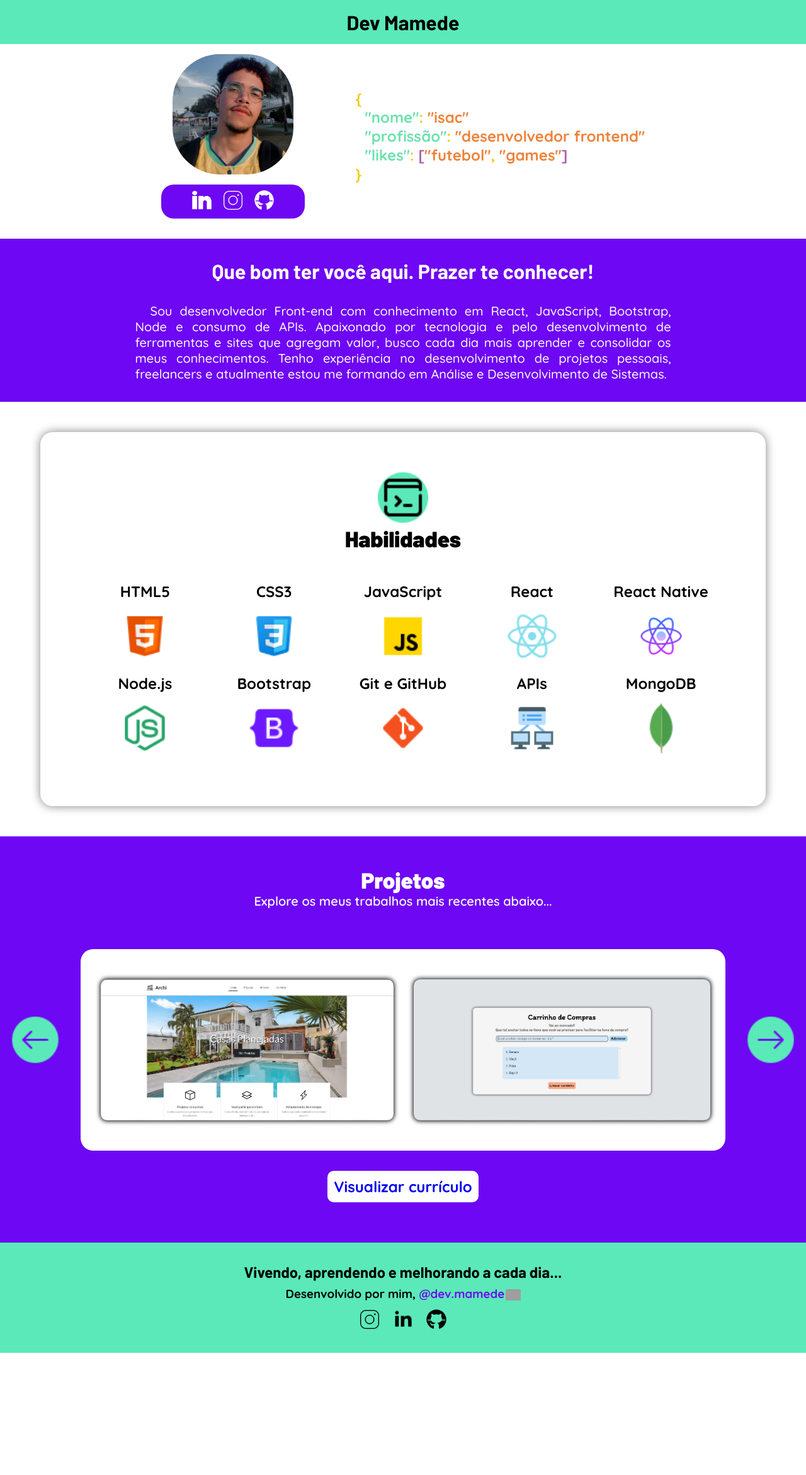
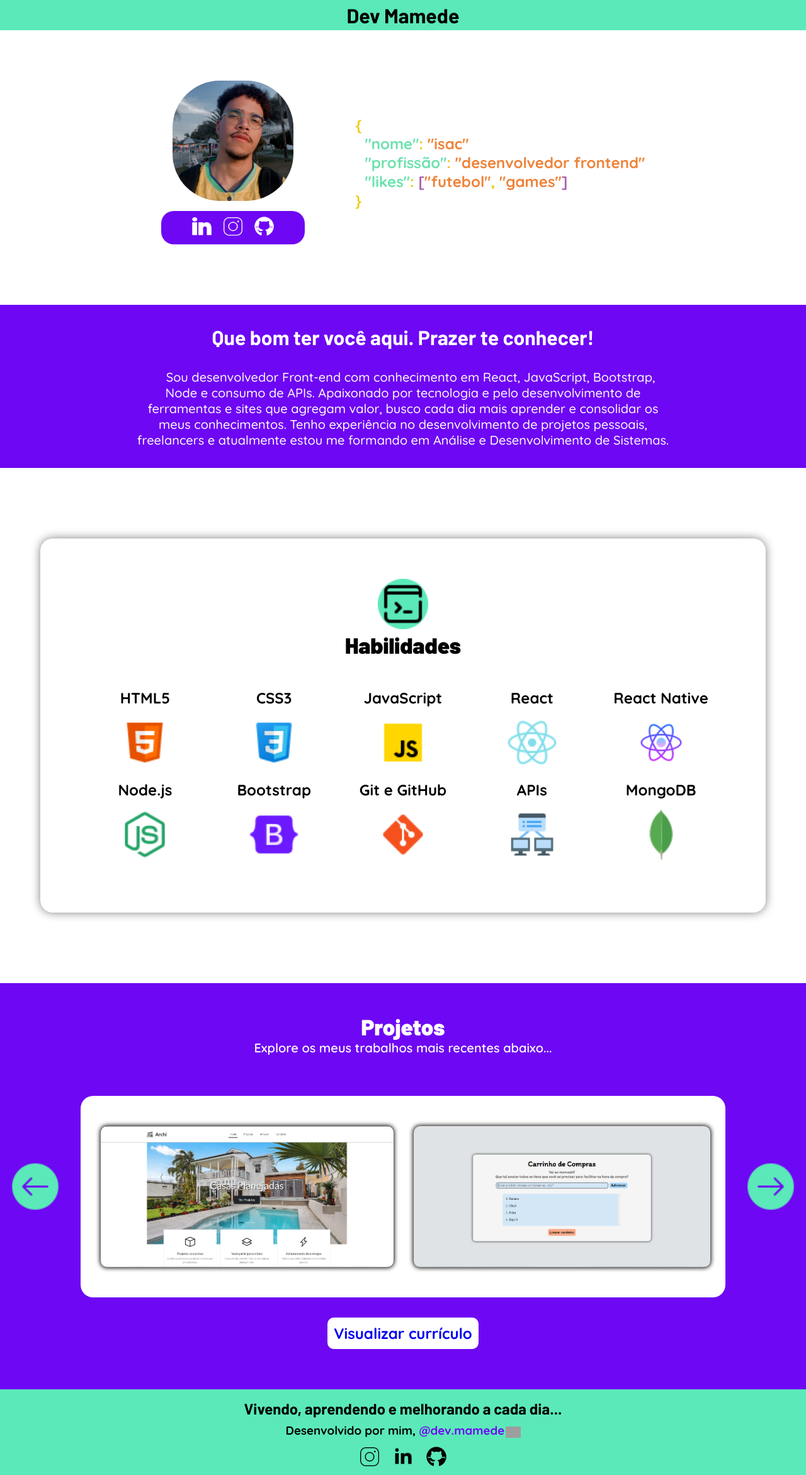
Before and after one commit to devmamede/Portfolio, a React (Vite) app in the folder portfolio/: page / in a window 1280 px wide. Shown: the whole page at 63% size. Before the commit the page ends 2148 px from the top, so only its background shows below. Built offline with nearby package versions, Linux system fonts and the light colour scheme; grey boxes are pictures that could not be loaded.

Commit message:
spaces between components adjustment and resume btn bug fixed

```diff
--- a/portfolio/src/components/Apresentation.css
+++ b/portfolio/src/components/Apresentation.css
@@ -11,7 +11,7 @@
   justify-content: center;
   align-items: center;
   gap: 5rem;
-  margin: 1rem 0;
+  margin: 5rem 0;
 }
 
 .social {
@@ -104,7 +104,7 @@
   text-indent: 1.5rem;
   font-size: 20px;
   font-weight: 500;
-  text-align: justify;
+  text-align: center;
 }
 
 @media (max-width: 900px) {
--- a/portfolio/src/components/Footer.css
+++ b/portfolio/src/components/Footer.css
@@ -1,5 +1,5 @@
 footer {
-  padding: 2rem;
+  padding: 1rem 0 0.5rem 0;
   background-color: #5be9b9;
   text-align: center;
   display: flex;
--- a/portfolio/src/components/Header.css
+++ b/portfolio/src/components/Header.css
@@ -1,6 +1,6 @@
 header {
   background-color: #5be9b9;
-  padding: 1rem;
+  padding: 0.3rem;
   text-align: center;
   display: flex;
   justify-content: center;
--- a/portfolio/src/components/Projects.css
+++ b/portfolio/src/components/Projects.css
@@ -108,13 +108,13 @@
   color: #000;
 }
 
-.curriculoBtn a {
+.curriculoBtn {
   text-decoration: none;
   font-family: "Quicksand", sans-serif;
   font-weight: bold;
 }
 
-.curriculoBtn a:hover {
+.curriculoBtn:hover {
   color: #000;
 }
 
--- a/portfolio/src/components/Projects.jsx
+++ b/portfolio/src/components/Projects.jsx
@@ -128,11 +128,9 @@ const Projects = () => {
             <img className="arrowIcon next" src={RightArrow} alt="" />
           </section>
 
-          <button className="curriculoBtn">
-            <a target="blank" href={Curriculo}>
-              Visualizar currículo
-            </a>
-          </button>
+          <a className="curriculoBtn" target="blank" href={Curriculo}>
+            Visualizar currículo
+          </a>
         </div>
       </main>
 
--- a/portfolio/src/components/Skills.css
+++ b/portfolio/src/components/Skills.css
@@ -12,6 +12,7 @@
   flex-direction: column;
   justify-content: center;
   padding: 4rem;
+  margin: 4rem;
 }
 
 .head {
```
